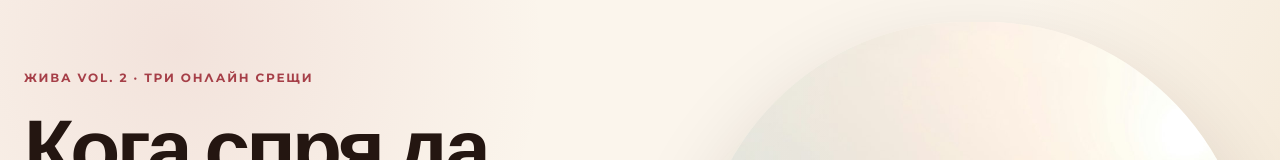
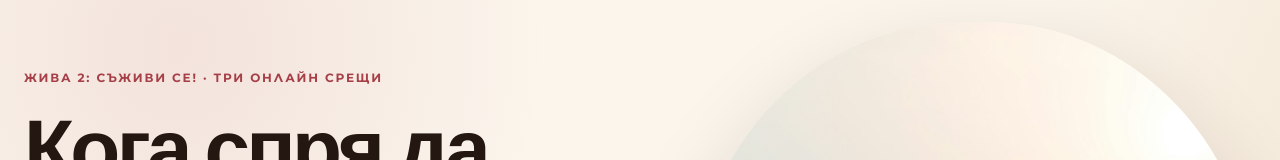
Before and after one commit to jordanyanewski-stack/coaching-real, a Next.js app: page /zhiva-vol-2 in a window 1280 px wide. Shown: the part 127-287 px from the top of the page. Built offline with nearby package versions, Linux system fonts and the light colour scheme.

Commit message:
Rename and refine ZHIVA 2 funnel

```diff
--- a/src/app/thank-you/page.tsx
+++ b/src/app/thank-you/page.tsx
@@ -229,7 +229,7 @@ function copyFor(productSlug: string | undefined): ProductCopy {
         steps: [
           {
             badge: 'Събитие',
-            title: 'ЖИВА vol. 2: Съживи се!',
+            title: 'ЖИВА 2: Съживи се!',
             details: [
               { label: 'Дати', value: '21–23 август' },
               { label: 'Формат', value: 'Онлайн на живо' },
@@ -270,7 +270,7 @@ function copyFor(productSlug: string | undefined): ProductCopy {
             'Три срещи, всяка с различна, но свързана тема — от разпознаване на режима на оцеляване, през разбиране на подсъзнателната програма, до първата ти различна стъпка.\n\n21 август — Кога спрях да бъда жива?\n22 август — Защо винаги очаквам болката да се повтори?\n23 август — Връщам се в живота си',
         },
         ps:
-          'Между другото — на втория ден Таня ще ти покаже и следващата стъпка.\n\nЖИВА VOL. 2: СЪЖИВИ СЕ! — ТАНЯ КАСАБОВА',
+          'Между другото — на втория ден Таня ще ти покаже и следващата стъпка.\n\nЖИВА 2: СЪЖИВИ СЕ! — ТАНЯ КАСАБОВА',
         secondaryCtaHref: '/zhiva-vol-2',
         theme: 'zhiva-vol-2',
       };
--- a/src/app/zhiva-vol-2/page.module.css
+++ b/src/app/zhiva-vol-2/page.module.css
@@ -674,7 +674,9 @@
 
 .mentorImage {
   object-fit: cover;
-  object-position: 40% center;
+  object-position: left 45%;
+  transform: scale(1.55);
+  transform-origin: left center;
 }
 
 .mentorBadge {
--- a/src/app/zhiva-vol-2/page.tsx
+++ b/src/app/zhiva-vol-2/page.tsx
@@ -21,14 +21,14 @@ const zhivaSans = Montserrat({
 });
 
 export const metadata: Metadata = {
-  title: "ЖИВА vol. 2: Съживи се! · 21–23 август | Таня Касабова",
+  title: "ЖИВА 2: Съживи се! · 21–23 август | Таня Касабова",
   description:
     "Три онлайн срещи на живо с Таня Касабова. Разпознай режима на оцеляване, подсъзнателната програма зад него и направи първия си жив избор. 21–23 август 2026 · 37 €.",
   alternates: {
     canonical: "/zhiva-vol-2",
   },
   openGraph: {
-    title: "ЖИВА vol. 2: Съживи се!",
+    title: "ЖИВА 2: Съживи се!",
     description:
       "Три онлайн срещи на живо с Таня Касабова · 21–23 август 2026 · 37 €.",
     images: ["/zhiva/hero.jpg"],
@@ -169,7 +169,7 @@ export default function ZhivaVol2Page() {
   const eventSchema = {
     "@context": "https://schema.org",
     "@type": "Event",
-    name: "ЖИВА vol. 2: Съживи се!",
+    name: "ЖИВА 2: Съживи се!",
     description:
       "Три онлайн срещи на живо с Таня Касабова за излизане от режима на оцеляване и първи осъзнат избор към повече живот.",
     startDate: "2026-08-21",
@@ -237,7 +237,7 @@ export default function ZhivaVol2Page() {
           </div>
           <div className={styles.heroGrid}>
             <div className={styles.heroCopy}>
-              <p className={styles.eyebrow}>ЖИВА vol. 2 · Три онлайн срещи</p>
+              <p className={styles.eyebrow}>ЖИВА 2: Съживи се! · Три онлайн срещи</p>
               <h1>
                 Кога спря да бъдеш <em>жива?</em>
               </h1>
@@ -478,7 +478,7 @@ export default function ZhivaVol2Page() {
           <div className={styles.enrollGrid}>
             <div className={styles.offerCopy}>
               <p className={styles.eyebrow}>Твоето място</p>
-              <h2>ЖИВА vol. 2: Съживи се!</h2>
+              <h2>ЖИВА 2: Съживи се!</h2>
               <div className={styles.price}>37 €</div>
               <p className={styles.offerDate}>
                 21–23 август · три онлайн срещи на живо
--- a/src/lib/products.ts
+++ b/src/lib/products.ts
@@ -177,19 +177,19 @@ export const PRODUCTS: Record<ProductSlug, Product> = {
     mlPaidGroupIdEnv: 'MAILERLITE_ZHIVA_PAID_GROUP_ID',
     mlPendingGroupIdEnv: 'MAILERLITE_ZHIVA_PENDING_GROUP_ID',
   },
-  // ── „ЖИВА vol. 2: Съживи се!" — 3 онлайн срещи, 21–23 август 2026. ──
+  // ── „ЖИВА 2: Съживи се!" — 3 онлайн срещи, 21–23 август 2026. ──
   // Card-only event delivered inside a dedicated closed Facebook group.
   // Buyers enter only the dedicated paid MailerLite group; there is no pending
   // capture group and no Clerk/Bunny entitlement.
   'zhiva-vol-2': {
     slug: 'zhiva-vol-2',
-    name: 'ЖИВА vol. 2: Съживи се!',
+    name: 'ЖИВА 2: Съживи се!',
     price: '37',
     currency: 'EUR',
     supportsBankTransfer: false,
     bankTransfer: {
-      referencePrefix: 'ЖИВА vol. 2',
-      productLabel: 'ЖИВА vol. 2: Съживи се! · 21–23 август 2026',
+      referencePrefix: 'ЖИВА 2',
+      productLabel: 'ЖИВА 2: Съживи се! · 21–23 август 2026',
       nextStepCopy: '',
     },
     mlPaidGroupIdEnv: 'MAILERLITE_ZHIVA_VOL2_PAID_GROUP_ID',
```
Also changed, not shown: 1 other file (tests, documents, lock files or other folders).
